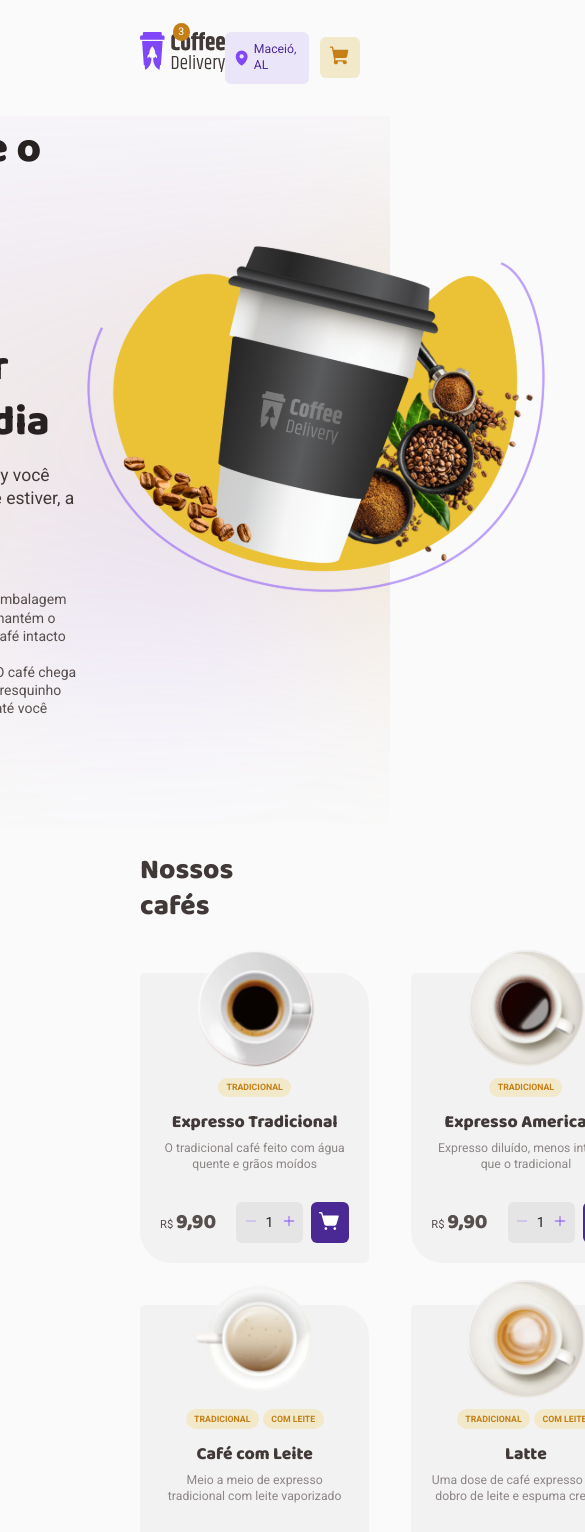
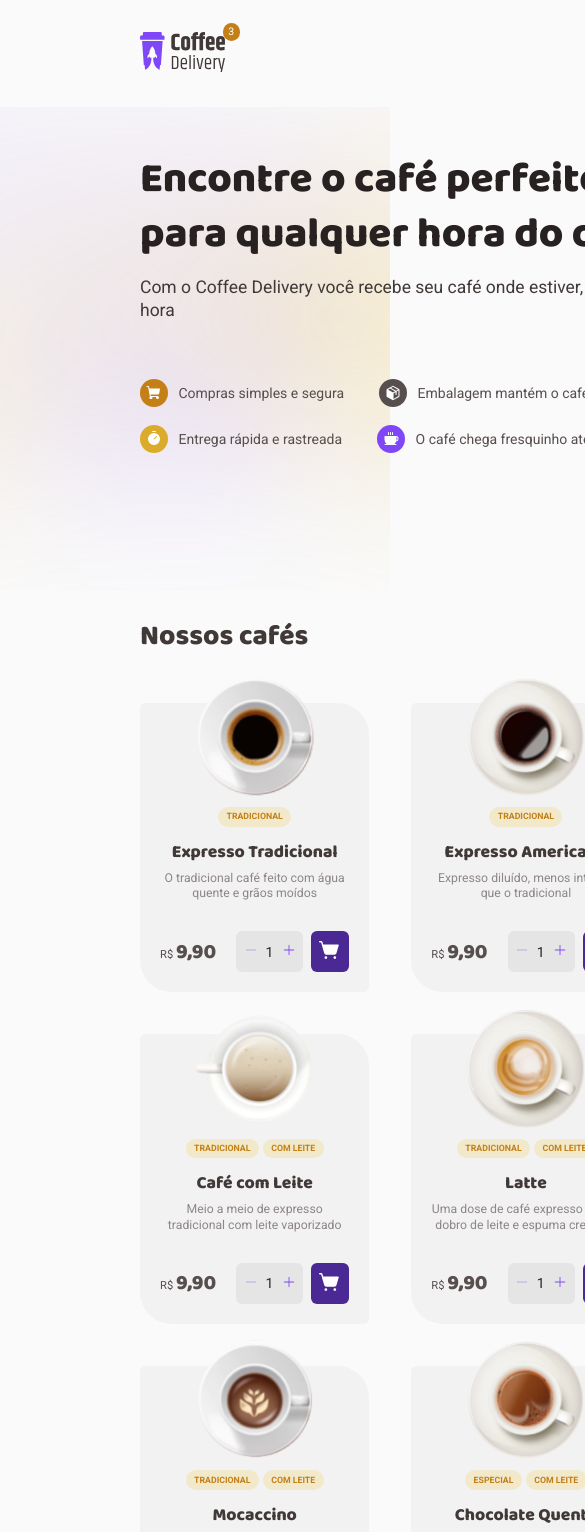
Before and after one commit to RuthMaria/ignite-coffeeDelivery, a React (Vite) app: page / in a window 390 px wide. Shown: the top 1532 px of the page, 585 px wide, since content can reach past the window. Built offline with nearby package versions, Linux system fonts and the light colour scheme.

Commit message:
fix: change min-witdh to responsive

```diff
--- a/src/components/Header/Header.style.ts
+++ b/src/components/Header/Header.style.ts
@@ -10,7 +10,7 @@ export const HeaderContent = styled.header`
 export const Container = styled.div`
   display: flex;
   justify-content: space-between;
-  max-width: 92rem;
+  min-width: 92rem;
   padding: 32px 10rem;
 `;
 
@@ -36,7 +36,7 @@ export const Div = styled(flex)`
       div {
         position: absolute;
         top: 23px;
-        right: 200px;
+        right: 150px;
 
         p {
           background: ${(props) => props.theme['yellow-dark']};
@@ -48,6 +48,7 @@ export const Div = styled(flex)`
           justify-content: center;
           align-items: center;
           font-size: 0.75rem;
+          //margin-top: -2rem;
         }
       }
     }
--- a/src/pages/Home/Home.style.ts
+++ b/src/pages/Home/Home.style.ts
@@ -1,7 +1,7 @@
 import styled from 'styled-components';
 
 export const Content = styled.div`
-  max-width: 92rem;
+  min-width: 92rem;
   padding: 0 10rem;
 `;
 
--- a/src/pages/Home/components/Banner/Banner.style.ts
+++ b/src/pages/Home/components/Banner/Banner.style.ts
@@ -14,7 +14,7 @@ export const Container = styled.div`
   justify-content: center;
   align-items: center;
   margin-top: 2.063rem;
-  max-width: 92rem;
+  min-width: 92rem;
   padding: 94px 10rem 108px 10rem;
 `;
 
```
